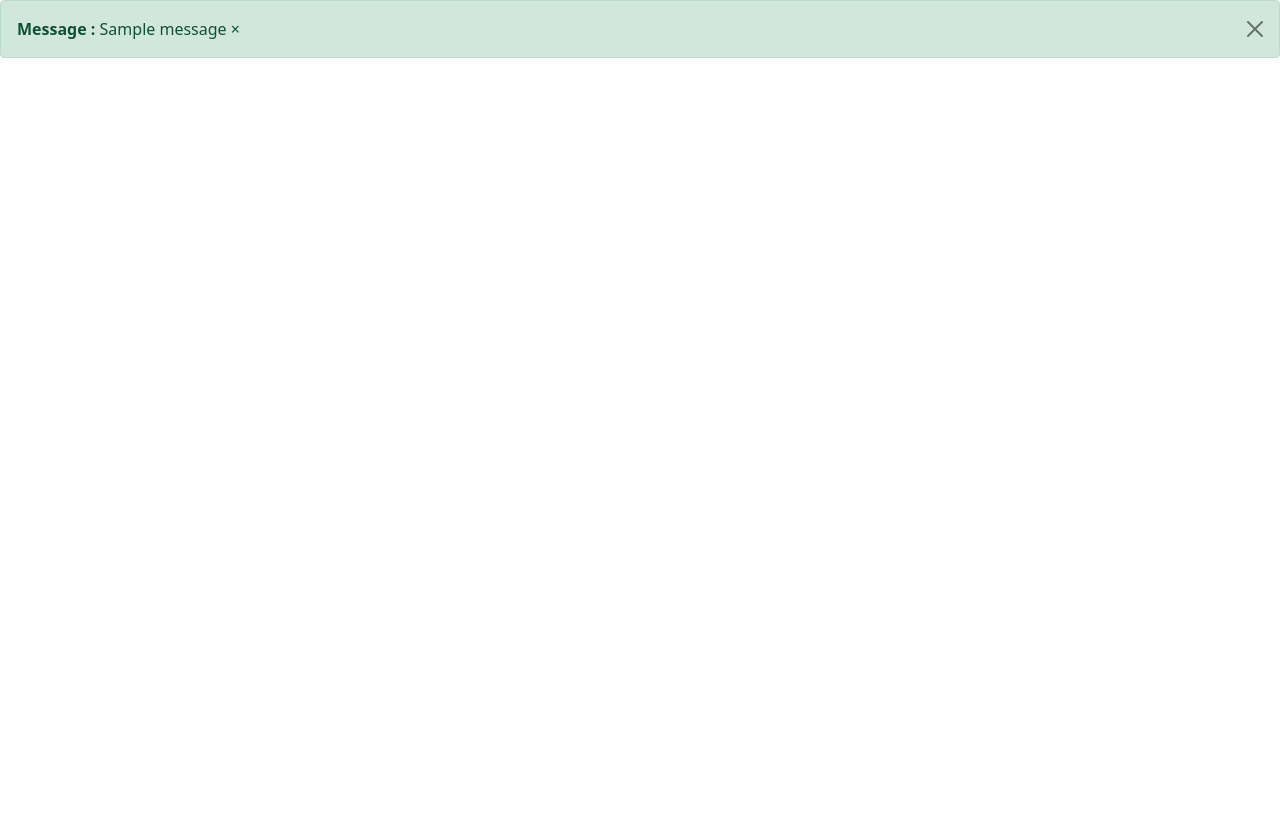
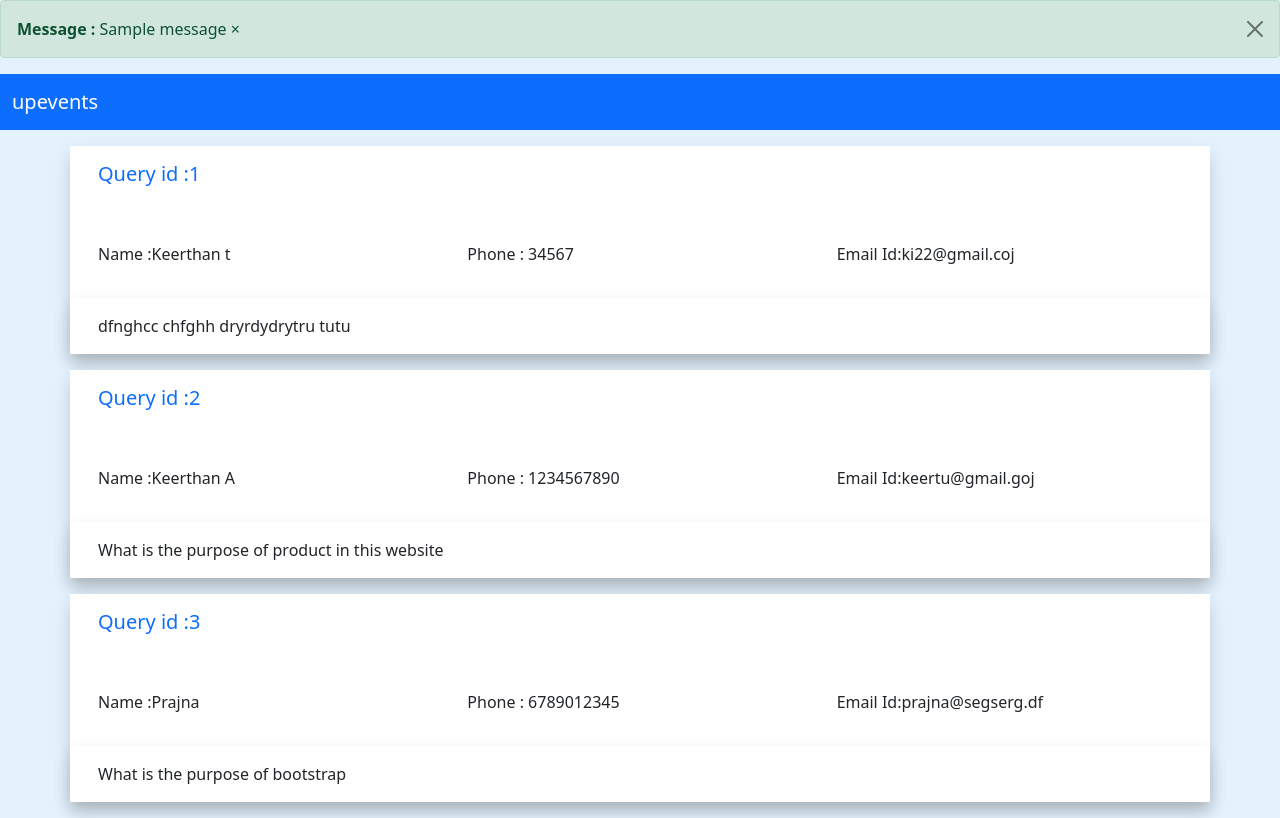
Before and after one commit to keertu24/EventManagement, a Django app: page /organiser/viewquery/ in a window 1280 px wide. Before the commit the page ends 58 px from the top, so only its background shows below. Run offline with Django 4.2, Linux system fonts and the light colour scheme; data comes from the database, SQL or seed files in the repository; both versions use the stored data as it was after the commit; one stand-in notice (Sample message) is shown.

Commit message:
final touch

```diff
--- a/upevent/organiser/templates/organiser/viewquery.html
+++ b/upevent/organiser/templates/organiser/viewquery.html
@@ -1,6 +1,34 @@
 {% extends 'upevents/bootstrap.html' %}
 {%block title%} View Queries{%endblock title %}
+{%block style%} style="background-color: #E3F2FD;"{%endblock%}
 {% block body %}
+<nav class="navbar navbar-expand-lg navbar-dark bg-primary ">
+    <div class="container-fluid">
+        <a class="navbar-brand" href="/organiser">upevents</a>
+        <button class="navbar-toggler" type="button" data-bs-toggle="collapse" data-bs-target="#navbarSupportedContent"
+            aria-controls="navbarSupportedContent" aria-expanded="false" aria-label="Toggle navigation">
+            <span class="navbar-toggler-icon"></span>
+        </button>
+    </div>
+</nav>
+{% for i in query %}
+<div class="container shadow m-3 mx-auto bg-white">
+    <h5 class="p-3 text-primary">Query id :{{i.contact_id}}</p></h5>
+    <div class="row p-3">
+        <div class="col">
+            <p>Name :{{i.name}}</p>
+        </div>
+        <div class="col">
+            <p>Phone : {{i.phone}} </p>
+        </div>
+        <div class="col"> Email Id:{{i.email}} </div>
+    </div>
+    <div class="row p-3 shadow">
+        <div class="col ">
+            {{i.desc}}
 
-
+        </div>
+    </div>
+</div>
+{%endfor%}
 {% endblock body %}
--- a/upevent/upevent/templates/upevents/bootstrap.html
+++ b/upevent/upevent/templates/upevents/bootstrap.html
@@ -10,7 +10,7 @@
 
     <title> {%block title%} {%endblock title %} </title>
   </head>
-  <body>
+  <body {%block style%} {%endblock%}>
     <!-- notification or message plkace -->
   {% for message in messages %}
   <div class="alert alert-{{ message.tags }} alert-dismissible fade show" role="alert">
--- a/upevent/upevent/views.py
+++ b/upevent/upevent/views.py
@@ -105,6 +105,7 @@ def contactUs(request):
         desc=request.POST.get('contactdesc', '')
         contact = Contact(name=name, email=email, phone=phone, desc=desc)
         contact.save()
+        messages.success(request,'Your query submitted ,we will reach you shortly ')
     return render(request, "upevents/contactus.html")
 
 def newslist(request):
```
Also changed, not shown: upevent/upevent/templates/upevents/contactus.html (+10 -0 lines), upevent/db.sqlite3.
